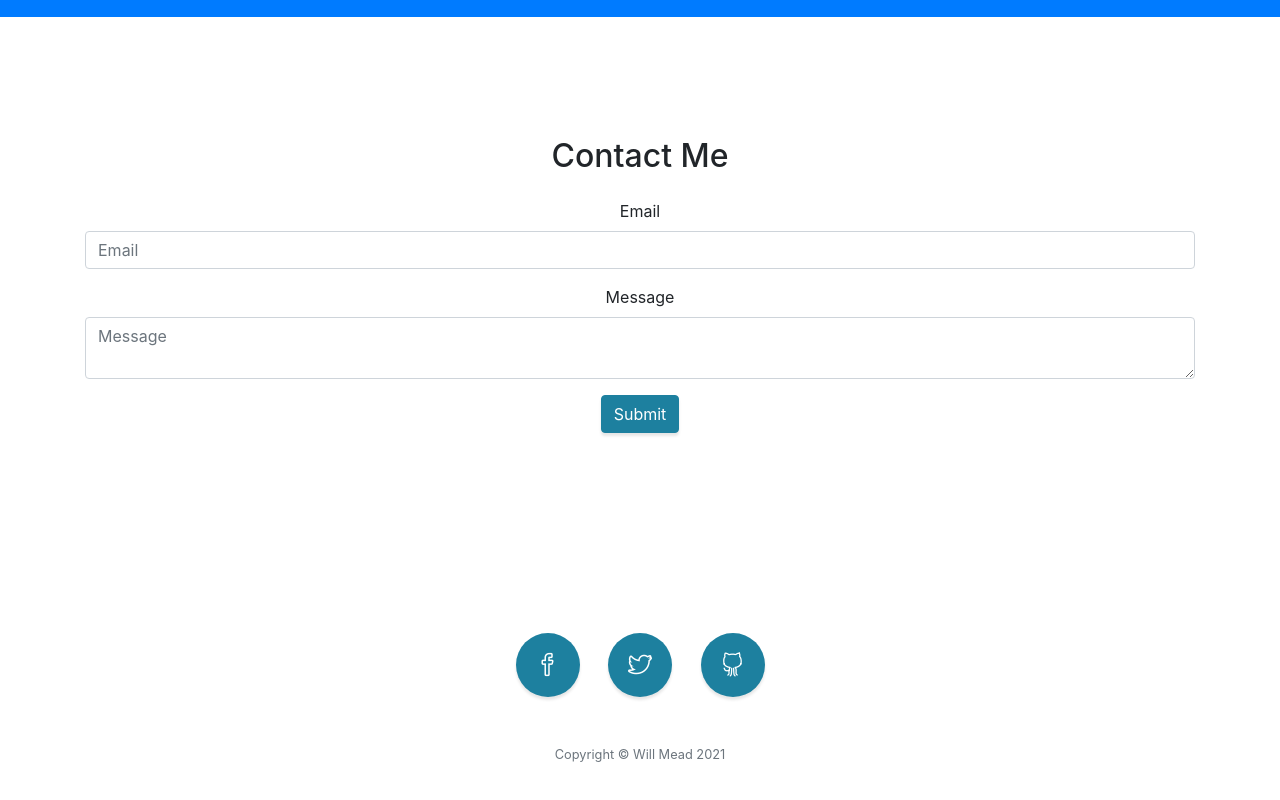
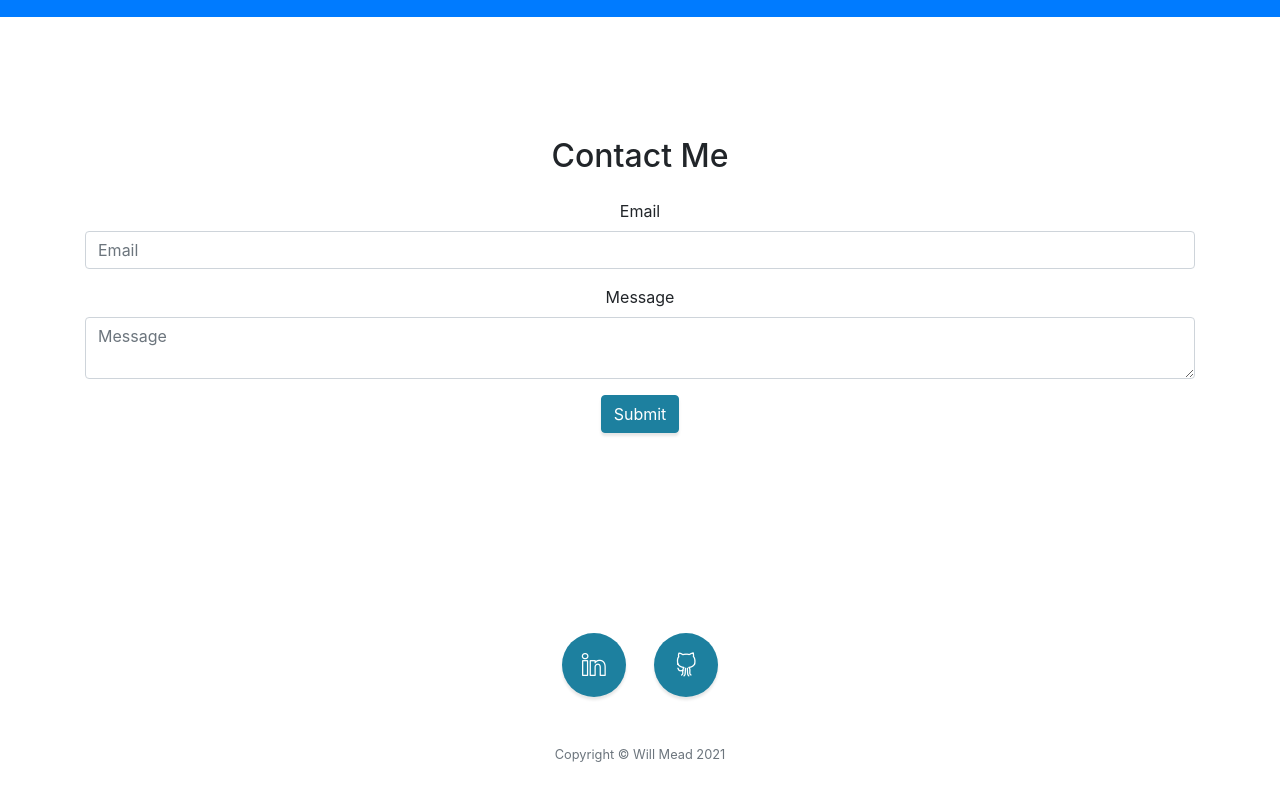
Before and after one commit to willmead/LandingPage, a website with bundled scripts: page index.html in a window 1280 px wide. Shown: the part 3962-4762 px from the top of the page. Built offline with nearby package versions, Linux system fonts and the light colour scheme.

Commit message:
Updated social links

```diff
--- a/index.html
+++ b/index.html
@@ -235,12 +235,7 @@
       <ul class="list-inline mb-5">
         <li class="list-inline-item">
           <a class="social-link rounded-circle text-white mr-3" href="#!">
-            <i class="icon-social-facebook"></i>
-          </a>
-        </li>
-        <li class="list-inline-item">
-          <a class="social-link rounded-circle text-white mr-3" href="#!">
-            <i class="icon-social-twitter"></i>
+            <i class="icon-social-linkedin"></i>
           </a>
         </li>
         <li class="list-inline-item">
```
